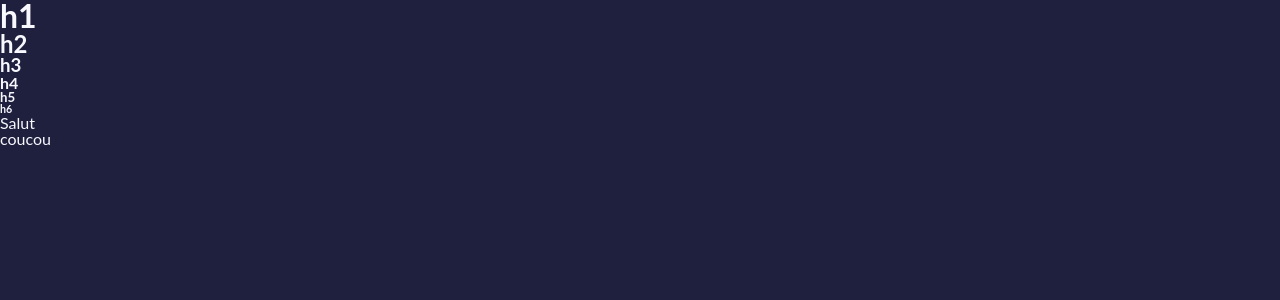
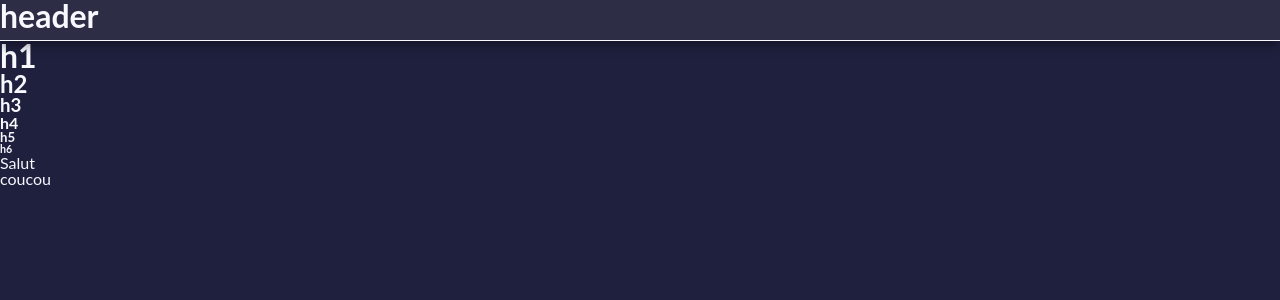
Before and after one commit to NtGZeko/YoutubeLike, a React (Vite) app in the folder frontend/: page / in a window 1280 px wide. Shown: the top 300 px of the page. Built offline with nearby package versions, Linux system fonts and the light colour scheme.

Commit message:
finish components header

```diff
--- a/frontend/src/App.jsx
+++ b/frontend/src/App.jsx
@@ -1,17 +1,20 @@
 import Home from "@pages/Home";
+import Header from "@components/Abc/Header";
 import { Route, Routes } from "react-router-dom";
 
 function App() {
   return (
     <div className="App">
+      <div>
         <main>
           <Routes>
             <Route path="*" element={<Home />} />
             <Route path="/" element={<Home />} />
           </Routes>
         </main>
-
+        <Header />
         <p>coucou</p>
+      </div>
     </div>
   );
 }
--- a/frontend/src/GlobalStyle.jsx
+++ b/frontend/src/GlobalStyle.jsx
@@ -8,11 +8,12 @@ const GlobalStyle = createGlobalStyle`
   --tertiary-color: #2D2E46;
   --hover-color: #31295C;
   --font-family: 'Lato', sans-serif;
+  --white: #F8F8FF;
   background-color: var(--primary-color);
 }
 h1,h2,h3,h4,h5,h6, p, li{
   font-family: var(--font-family);
-  color: #F8F8FF;
+  color: var(--white);
 }
 h1{
   font-size: 2em;
@@ -38,6 +39,9 @@ h6{
   font-size: .67em;
   font-weight: bolder;
 }
+main{
+  margin-top: 5vh;
+}
 @media screen and (max-width: 700px) {
     width: 90vw;
 }
--- /dev/null
+++ b/frontend/src/components/Abc/Header/index.jsx
@@ -0,0 +1,9 @@
+import SHeader from "./style";
+
+export default function NavBar() {
+  return (
+    <SHeader>
+      <h1>header</h1>
+    </SHeader>
+  );
+}
--- /dev/null
+++ b/frontend/src/components/Abc/Header/style.jsx
@@ -0,0 +1,11 @@
+import styled from "styled-components";
+
+export default styled.header`
+  height: 5vh;
+  width: 100vw;
+  position: fixed;
+  top: 0;
+  background-color: var(--tertiary-color);
+  box-shadow: -1px 6px 10px -1px rgba(0, 0, 0, 0.37);
+  border-bottom: 1px solid var(--white);
+`;
--- /dev/null
+++ b/frontend/src/components/Abc/SideNav/style.jsx
@@ -0,0 +1,3 @@
+import styled from "styled-components";
+
+export default styled.section``;
```
Also changed, not shown: frontend/src/components/!Primary/SideNav/style.jsx (deleted), frontend/src/components/Abc/NavBar/index.jsx (renamed from frontend/src/components/!Primary/NavBar/index.jsx), frontend/src/components/Abc/NavBar/style.jsx (added), frontend/src/components/Abc/SideNav/index.jsx (renamed from frontend/src/components/!Primary/SideNav/index.jsx). Lines whose indentation alone changed are shown as unchanged.
